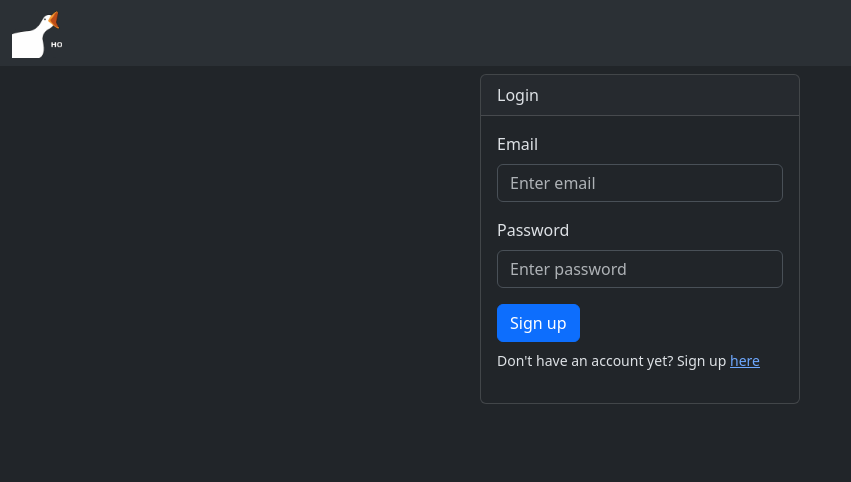
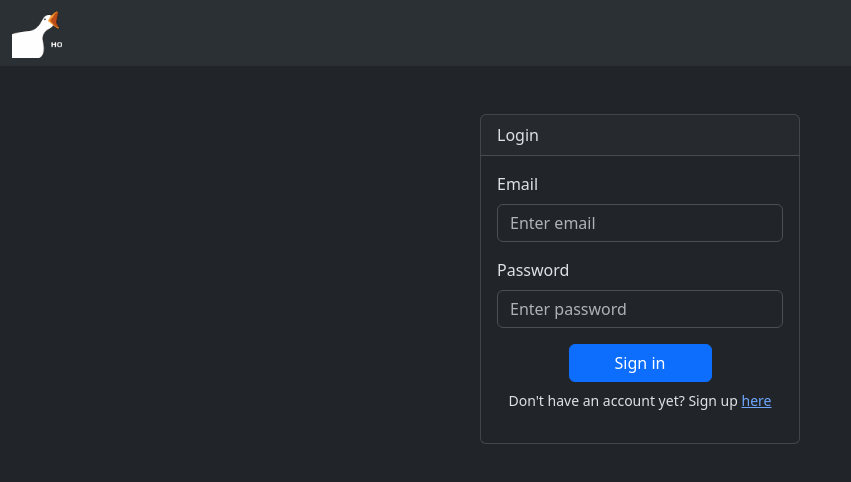
Before and after one commit to evgeniy-khlopin/courses-app, a React (Create React App) app: page /login in a window 1280 px wide. Shown: the top 482 px of the page, without its empty margins (0-851 px from the left). Built offline with nearby package versions, Linux system fonts and the light colour scheme.

Commit message:
Add form submit on Enter key press

```diff
--- a/src/components/Login/Login.jsx
+++ b/src/components/Login/Login.jsx
@@ -1,6 +1,6 @@
 import Input from 'common/Input/Input';
 import Button from 'common/Button/Button';
-import React, { useState } from 'react';
+import React, { useEffect, useState } from 'react';
 import { Link, useNavigate } from 'react-router-dom';
 // import PropTypes from 'prop-types';
 
@@ -18,7 +18,6 @@ const Login = (props) => {
 	};
 
 	const handleSubmit = async (event) => {
-		event.preventDefault();
 		const response = await fetch(
 			`${process.env.REACT_APP_API_BASE_URL}/login`,
 			{
@@ -39,8 +38,21 @@ const Login = (props) => {
 		}
 	};
 
+	useEffect(() => {
+		const listener = (event) => {
+			if (event.code === 'Enter' || event.code === 'NumpadEnter') {
+				event.preventDefault();
+				handleSubmit();
+			}
+		};
+		document.addEventListener('keydown', listener);
+		return () => {
+			document.removeEventListener('keydown', listener);
+		};
+	});
+
 	return (
-		<div className='card col-md-3 d-flex mx-auto'>
+		<div className='card col-md-3 d-flex mx-auto mt-5'>
 			<div className='card-header'>Login</div>
 			<div className='card-body'>
 				<form>
@@ -63,8 +75,10 @@ const Login = (props) => {
 						></Input>
 					</div>
 				</form>
-				<Button buttonText='Sign up' onClick={handleSubmit}></Button>
-				<p className='small mt-2'>
+				<div className='d-grid col-6 mx-auto'>
+					<Button buttonText='Sign in'></Button>
+				</div>
+				<p className='small mt-2 text-center'>
 					Don't have an account yet? Sign up{' '}
 					<Link to='/registration'>here</Link>
 				</p>
--- a/src/components/Registration/Registration.jsx
+++ b/src/components/Registration/Registration.jsx
@@ -1,6 +1,6 @@
 import Input from 'common/Input/Input';
 import Button from 'common/Button/Button';
-import React, { useState } from 'react';
+import React, { useEffect, useState } from 'react';
 import { Link, useNavigate } from 'react-router-dom';
 // import PropTypes from 'prop-types';
 
@@ -37,8 +37,20 @@ const Registration = (props) => {
 		}
 	};
 
+	useEffect(() => {
+		const listener = (event) => {
+			if (event.code === 'Enter' || event.code === 'NumpadEnter') {
+				event.preventDefault();
+				handleSubmit();
+			}
+		};
+		document.addEventListener('keydown', listener);
+		return () => {
+			document.removeEventListener('keydown', listener);
+		};
+	});
 	return (
-		<div className='card col-md-3 d-flex mx-auto'>
+		<div className='card col-md-3 d-flex mx-auto mt-5'>
 			<div className='card-header'>Registration</div>
 			<div className='card-body'>
 				<form>
@@ -69,8 +81,10 @@ const Registration = (props) => {
 						></Input>
 					</div>
 				</form>
-				<Button buttonText='Sign up' onClick={handleSubmit}></Button>
-				<p className='small mt-2'>
+				<div className='d-grid col-6 mx-auto'>
+					<Button buttonText='Sign up'></Button>
+				</div>
+				<p className='small mt-2 text-center'>
 					Already have an account? <Link to='/login'>Login</Link>
 				</p>
 			</div>
```
